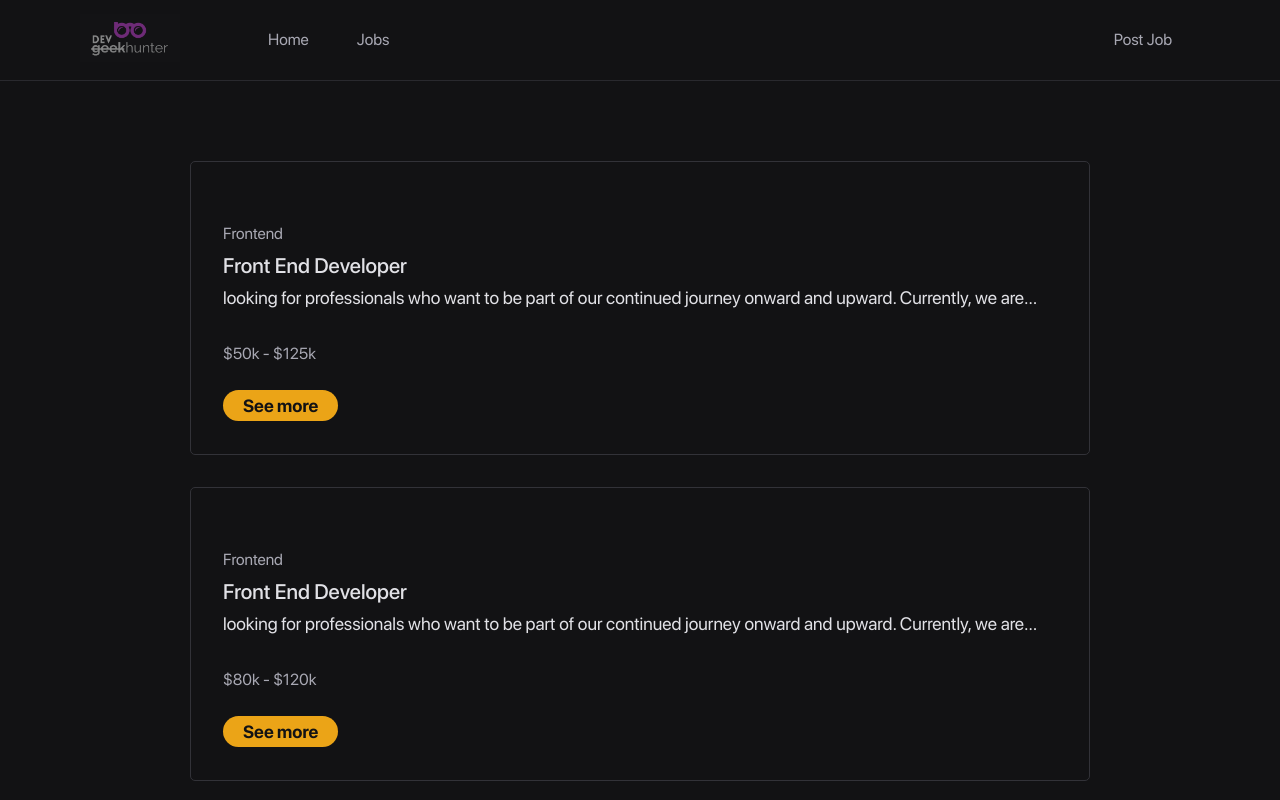
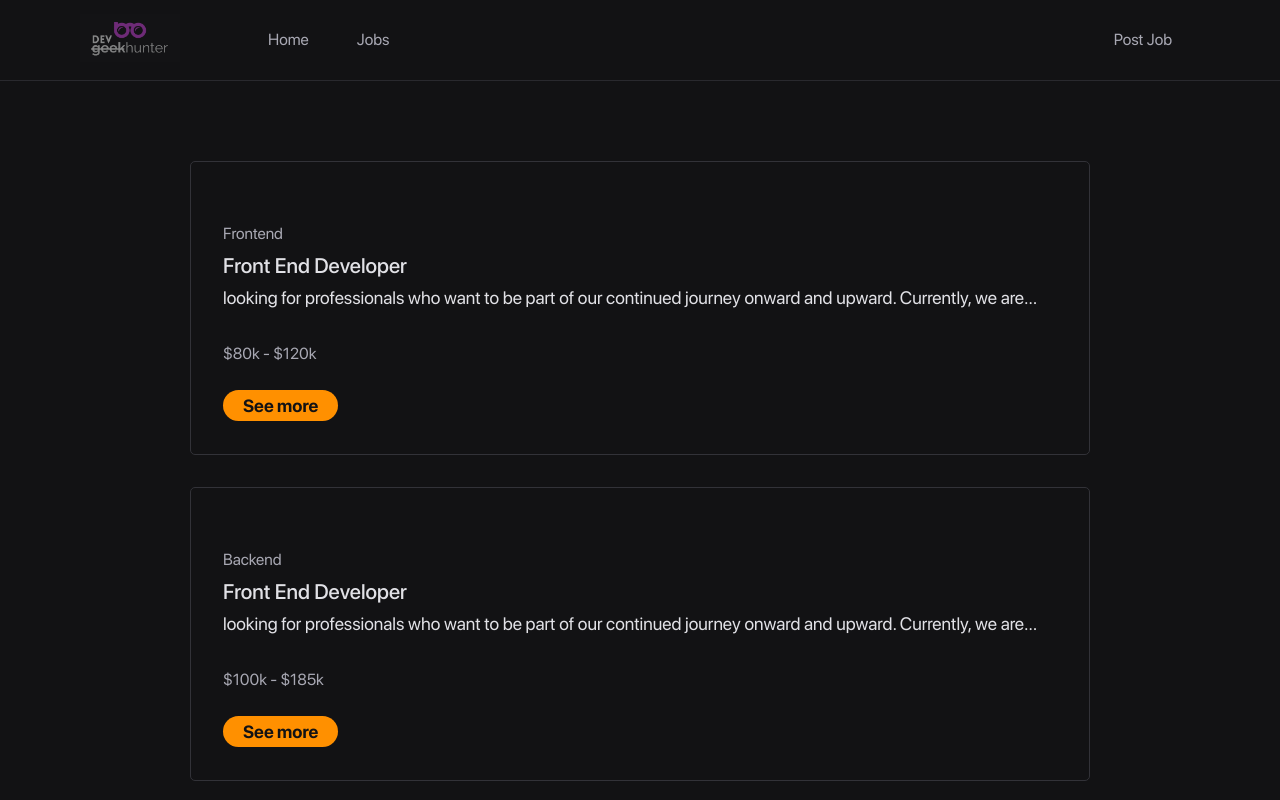
Before and after one commit to AllanLotta/devhunter, a React (Create React App) app: page /Jobs in a window 1280 px wide. Shown: the top 800 px of the page. Built offline with nearby package versions, Linux system fonts and the light colour scheme; data requests are answered from the project's data file.

Commit message:
fixed colors

```diff
--- a/db.json
+++ b/db.json
@@ -81,17 +81,6 @@
   ],
   "jobs": [
     {
-      "id": 1,
-      "title": "Front End Developer",
-      "company_id": 1,
-      "description": "looking for professionals who want to be part of our continued journey onward and upward. Currently, we are looking for a Fullstack Web Developer to work fully remote. As Developer at More, you work both independently and in a team of very talented and ambitious colleagues. We appreciate a solution-driven and quality-conscious mindset. We have several clients (e.g. Supercell, a major international mobile game development company) and parallel projects, and you need to be able to switch between them and support other projects that need your attention.",
-      "role": "Frontend",
-      "type": "Full-time",
-      "level": "Mid-Level",
-      "salary_min": 50000,
-      "salary_max": 125000
-    },
-    {
       "id": 2,
       "title": "Front End Developer",
       "company_id": 2,
@@ -101,17 +90,6 @@
       "level": "Mid-Level",
       "salary_min": 80000,
       "salary_max": 120000
-    },
-    {
-      "id": 3,
-      "title": "Front End Developer",
-      "company_id": 2,
-      "description": "looking for professionals who want to be part of our continued journey onward and upward. Currently, we are looking for a Fullstack Web Developer to work fully remote. As Developer at More, you work both independently and in a team of very talented and ambitious colleagues. We appreciate a solution-driven and quality-conscious mindset. We have several clients (e.g. Supercell, a major international mobile game development company) and parallel projects, and you need to be able to switch between them and support other projects that need your attention.",
-      "role": "Backend",
-      "type": "Full-time",
-      "level": "Lead",
-      "salary_min": 100000,
-      "salary_max": 185000
     },
     {
       "id": 4,
--- a/src/styles/colors.ts
+++ b/src/styles/colors.ts
@@ -2,11 +2,13 @@ export const Colors = {
   white: '#ffffff',
   gray100: '#e1e1e6',
   gray300: '#a8a8b3',
+  gray600: '#666360',
   gray700: '#323238',
   gray800: '#29292e',
   gray850: '#1f2729',
   gray900: '#121214',
 
   cyan500: '#61dafb',
-  yellow500: '#eba417',
+  yellow500: '#ff9000',
+  red600: '#c53030',
 };
```
Also changed, not shown: .eslintrc.json, 1 other file (tests, documents, lock files or other folders).
